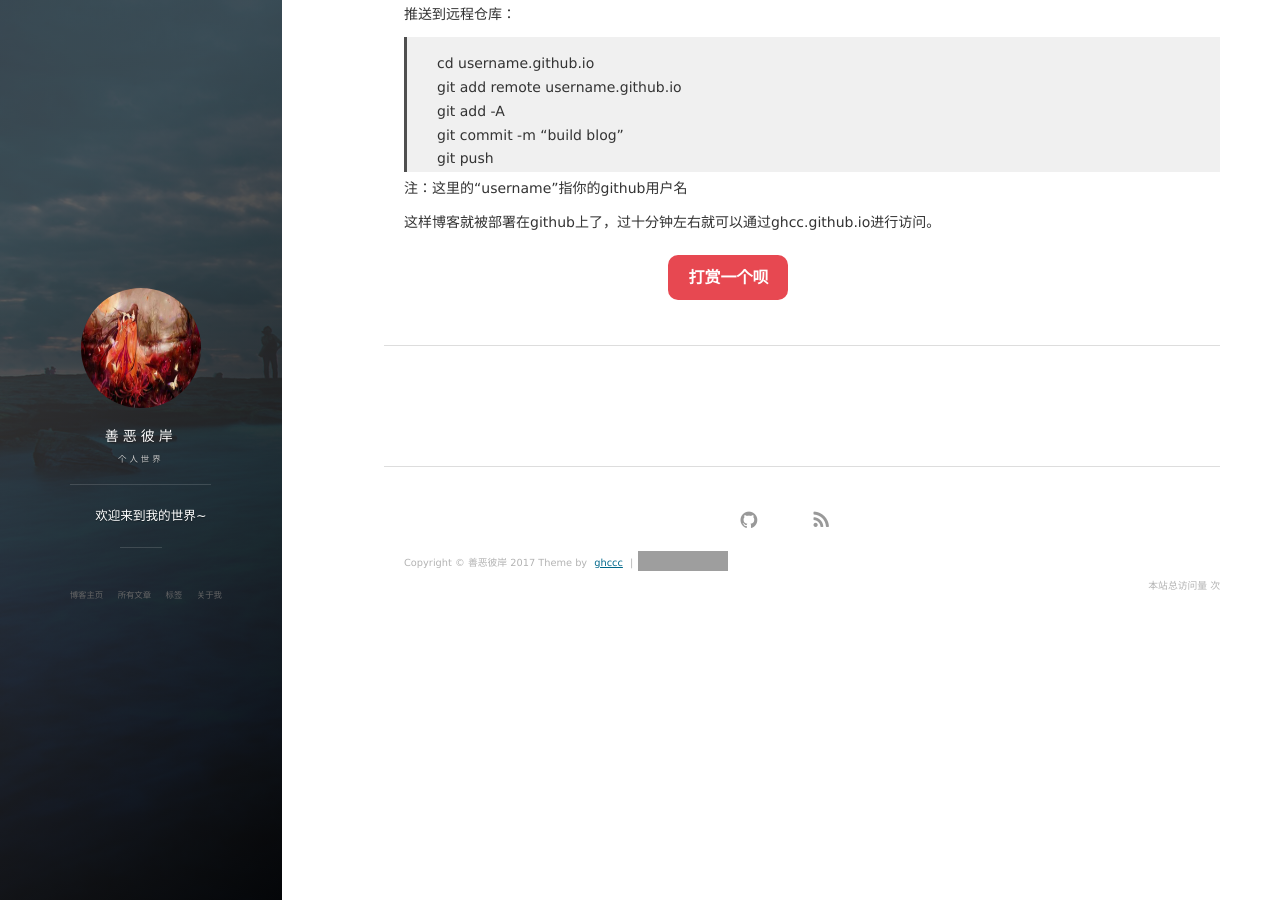
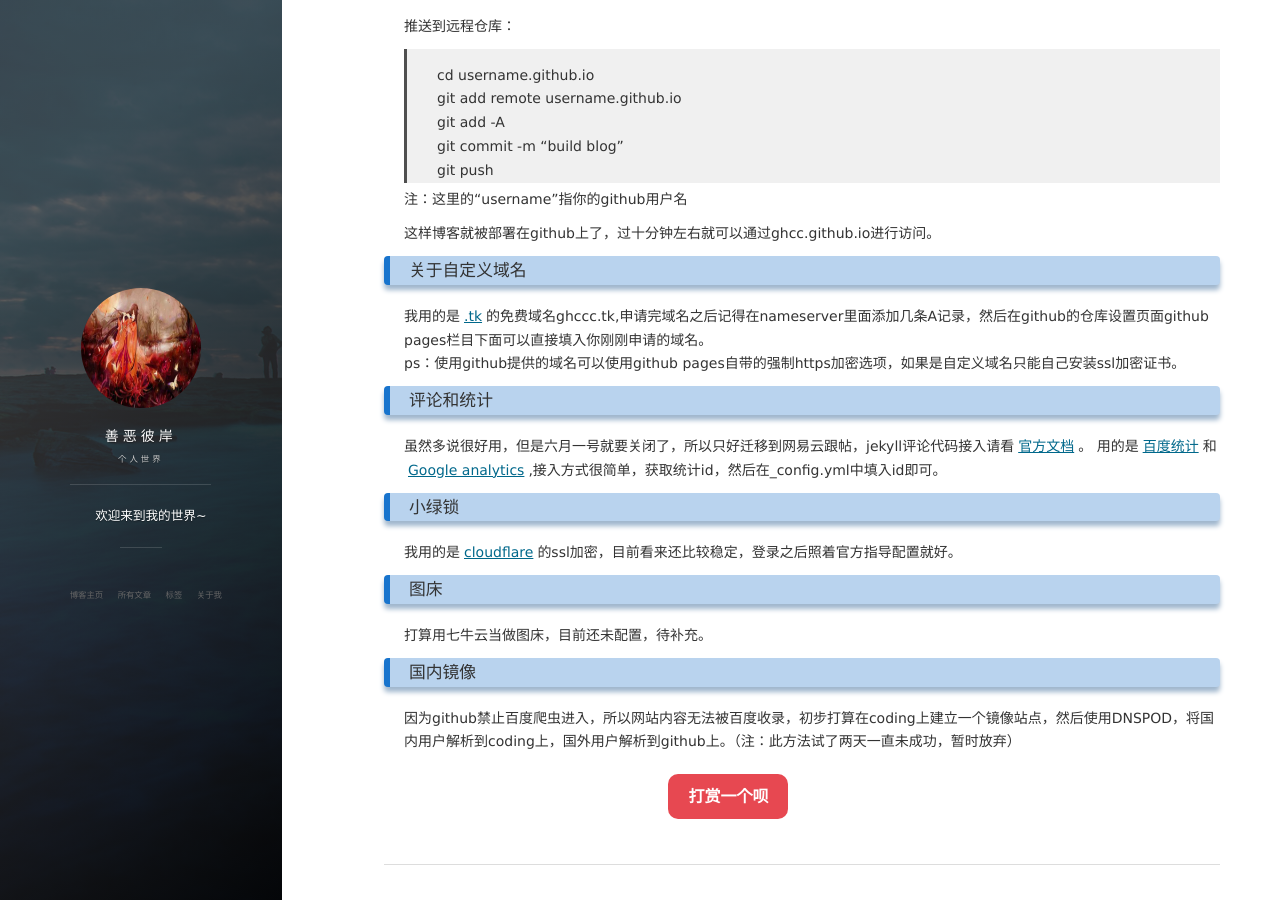
Before and after one commit to ghccc/ghccc.github.io, a Jekyll site: the page built from _posts/2017-04-29-build blog.md, in a window 1280 px wide and 900 px high, scrolled down 3466 px. Built offline with Jekyll 4.4.1, drawn with Linux system fonts in a browser that asks for light colours; nearby versions of some CDN libraries; comment, search, counter and statistics services are not loaded; grey boxes are pictures that could not be loaded.

Commit message:
add something small 22

```diff
--- a/_posts/2017-04-29-build blog.md
+++ b/_posts/2017-04-29-build blog.md
@@ -7,7 +7,7 @@ categories: 博客 网站
 其实博客四月初的时候就建好了，当时自己是在vps上面使用LAMP配合WordPress来建的，后来由于种种原因，我把博客迁到了github重新开始。
 好了，废话不多说，正题开始：
 
-# 关于github的配置
+### 关于github的配置
 
 准备工作：在github申请一个账号，然后创建一个名为<用户名>.github.io的仓库，比如我的用户名是ghccc，那么我的仓库名字就是ghccc.github.io
 
@@ -28,11 +28,11 @@ categories: 博客 网站
 为了以后推送方便设置ssh，配置请参考[如何创建git公钥][2]。
 git相关配置已经完成，接下来就是正式的搭建博客。
 
-# 首先简单说明一下jekyll是什么
+### 首先简单说明一下jekyll是什么
 
 Jekyll 是一个简单的博客形态的静态站点生产机器。它有一个模版目录，其中包含原始文本格式的文档，通过一个转换器（如 Markdown）和Liquid渲染器转化成一个完整的可发布的静态网站，你可以发布在任何你喜爱的服务器上。Jekyll 也可以运行在 GitHub Page 上，也就是说，你可以使用 GitHub 的服务来搭建你的项目页面、博客或者网站，而且是完全免费的。
 
-## jekyll的基本目录结构
+### jekyll的基本目录结构
 
 > ├── _config.yml
   ├── _drafts
@@ -77,7 +77,7 @@ Jekyll 是一个简单的博客形态的静态站点生产机器。它有一个
 > index.html
  如果这些文件中包含 YAML 头信息 部分，Jekyll 就会自动将它们进行转换。
 
-## jekyll的配置
+### jekyll的配置
 
 jekyll的配置写在_config.yml中，具体配置有很多，在此放出我的配置，更详细的内容请参考[jekyll的官方配置文档][3]
 
@@ -111,7 +111,7 @@ nav:
 paginate: 20
 paginate_path: "page/:num/"
 
-## 如果不想自己配置模板怎么办
+### 如果不想自己配置模板怎么办
 
 可以去[这里][4]寻找自己中意的模板，或者你也可以直接fork[我的模板][5]，然后把源码下载下来稍加修改之后放到刚才创建的本地目录里面。
 
@@ -169,6 +169,23 @@ git push
 
 这样博客就被部署在github上了，过十分钟左右就可以通过ghcc.github.io进行访问。
 
+### 关于自定义域名
+我用的是[.tk](http://www.dot.tk)的免费域名ghccc.tk,申请完域名之后记得在nameserver里面添加几条A记录，然后在github的仓库设置页面github pages栏目下面可以直接填入你刚刚申请的域名。
+ps：使用github提供的域名可以使用github pages自带的强制https加密选项，如果是自定义域名只能自己安装ssl加密证书。
+
+### 评论和统计
+虽然多说很好用，但是六月一号就要关闭了，所以只好迁移到网易云跟帖，jekyll评论代码接入请看[官方文档](https://gentie.163.com/help.html)。
+用的是[百度统计](http://zhanzhang.baidu.com)和 [Google analytics](https://www.google.com/analytics/),接入方式很简单，获取统计id，然后在_config.yml中填入id即可。
+
+### 小绿锁
+我用的是[cloudflare](https://www.cloudflare.com)的ssl加密，目前看来还比较稳定，登录之后照着官方指导配置就好。
+
+### 图床
+打算用七牛云当做图床，目前还未配置，待补充。
+
+### 国内镜像
+因为github禁止百度爬虫进入，所以网站内容无法被百度收录，初步打算在coding上建立一个镜像站点，然后使用DNSPOD，将国内用户解析到coding上，国外用户解析到github上。（注：此方法试了两天一直未成功，暂时放弃）
+
 
 
 
```
